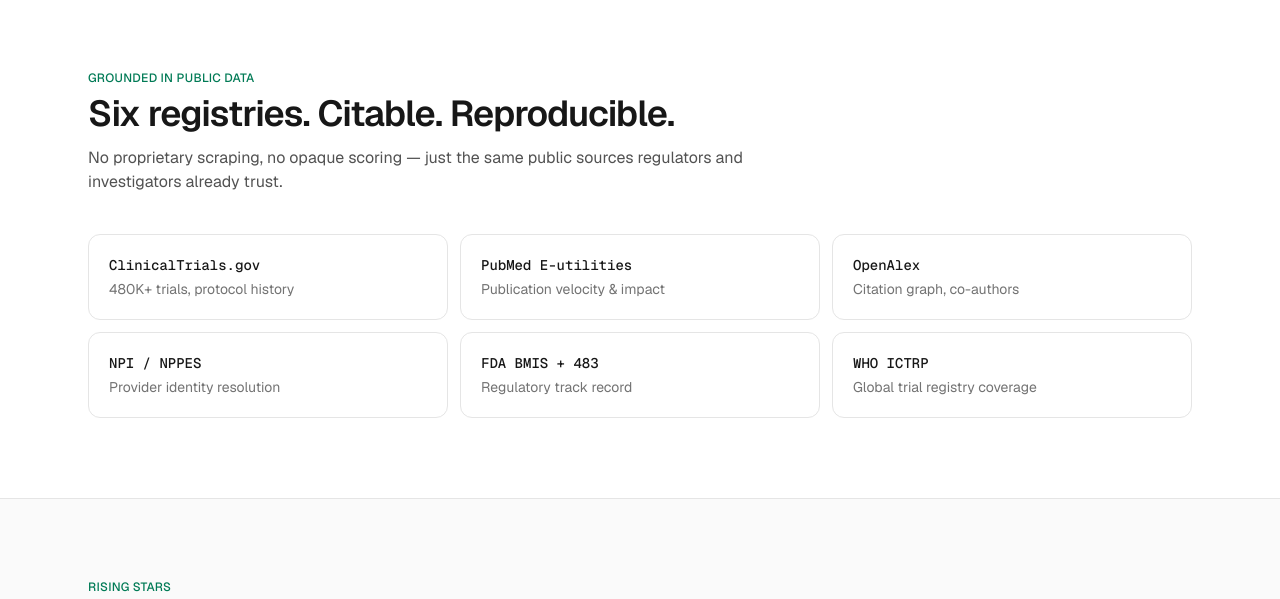
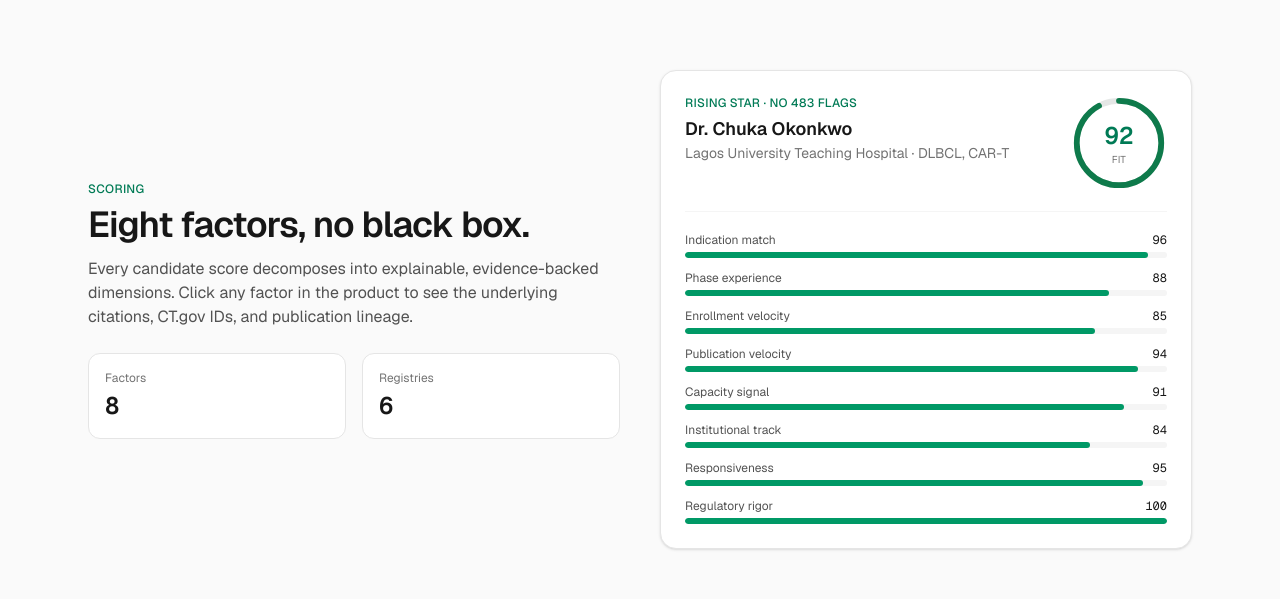
Before and after one commit to sportyhannan/atlas, a Next.js app: page / in a window 1280 px wide. Shown: the part 1067-1666 px from the top of the page. Built offline with nearby package versions, Linux system fonts and the light colour scheme.

Commit message:
created scoring component

```diff
--- /dev/null
+++ b/components/landing/scoring.tsx
@@ -0,0 +1,43 @@
+import { FadeIn } from "./fade-in";
+import { ScoreCard } from "./score-card";
+
+export function Scoring() {
+  return (
+    <section id="scoring" className="border-b border-neutral-200 bg-neutral-50">
+      <div className="mx-auto grid max-w-6xl gap-10 px-4 py-20 sm:px-6 lg:grid-cols-2 lg:items-center">
+        <FadeIn>
+          <div>
+            <div className="text-xs font-medium uppercase tracking-wide text-emerald-700">
+              Scoring
+            </div>
+            <h2 className="mt-2 text-3xl font-semibold tracking-tight text-neutral-900 sm:text-4xl">
+              Eight factors, no black box.
+            </h2>
+            <p className="mt-3 text-neutral-600">
+              Every candidate score decomposes into explainable, evidence-backed
+              dimensions. Click any factor in the product to see the underlying
+              citations, CT.gov IDs, and publication lineage.
+            </p>
+            <dl className="mt-6 grid grid-cols-2 gap-4">
+              <div className="rounded-xl border border-neutral-200 bg-white p-4">
+                <dt className="text-xs text-neutral-500">Factors</dt>
+                <dd className="mt-1 font-mono text-2xl font-semibold text-neutral-900">
+                  8
+                </dd>
+              </div>
+              <div className="rounded-xl border border-neutral-200 bg-white p-4">
+                <dt className="text-xs text-neutral-500">Registries</dt>
+                <dd className="mt-1 font-mono text-2xl font-semibold text-neutral-900">
+                  6
+                </dd>
+              </div>
+            </dl>
+          </div>
+        </FadeIn>
+        <FadeIn delay={80}>
+          <ScoreCard />
+        </FadeIn>
+      </div>
+    </section>
+  );
+}
```
